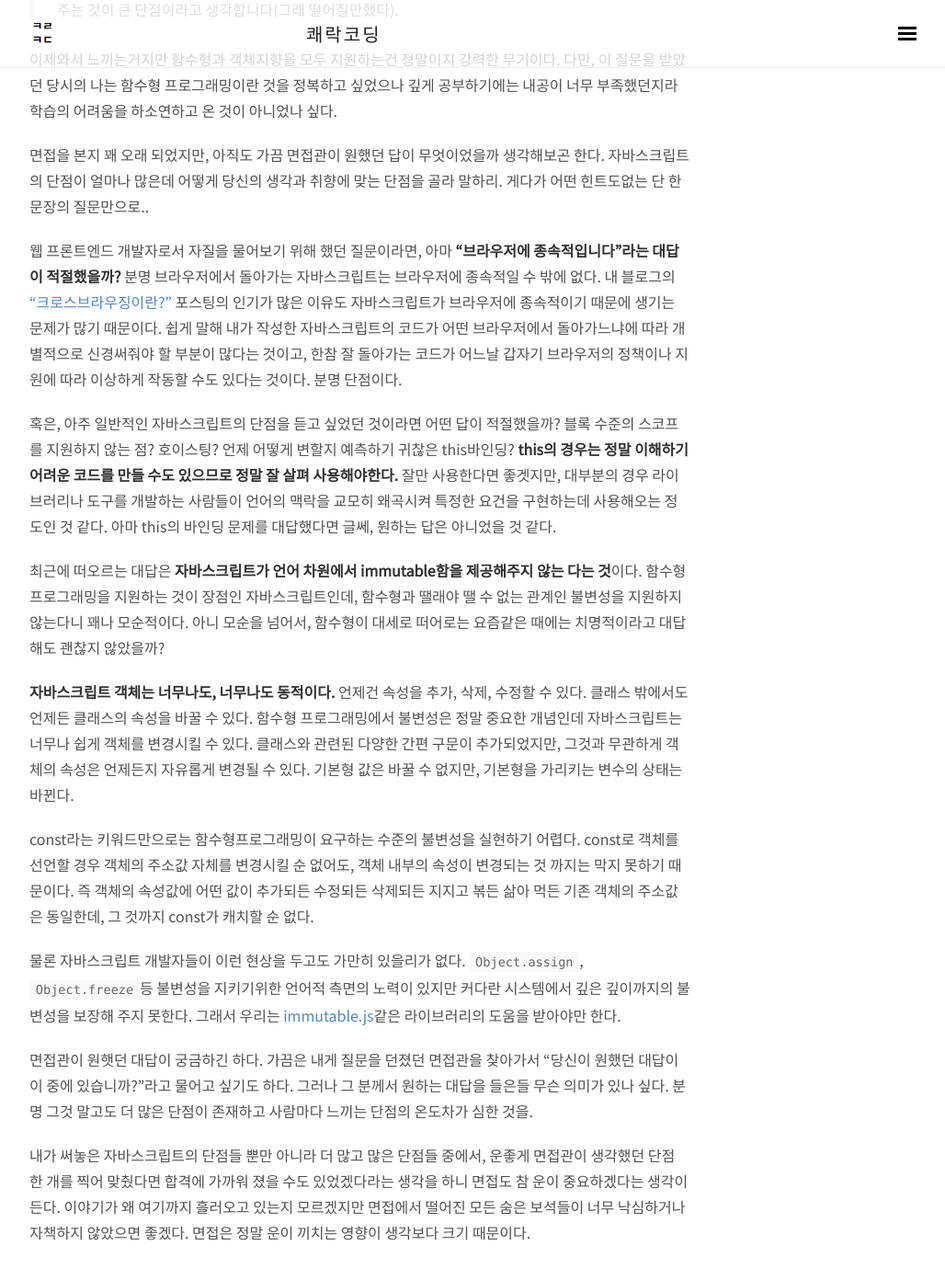
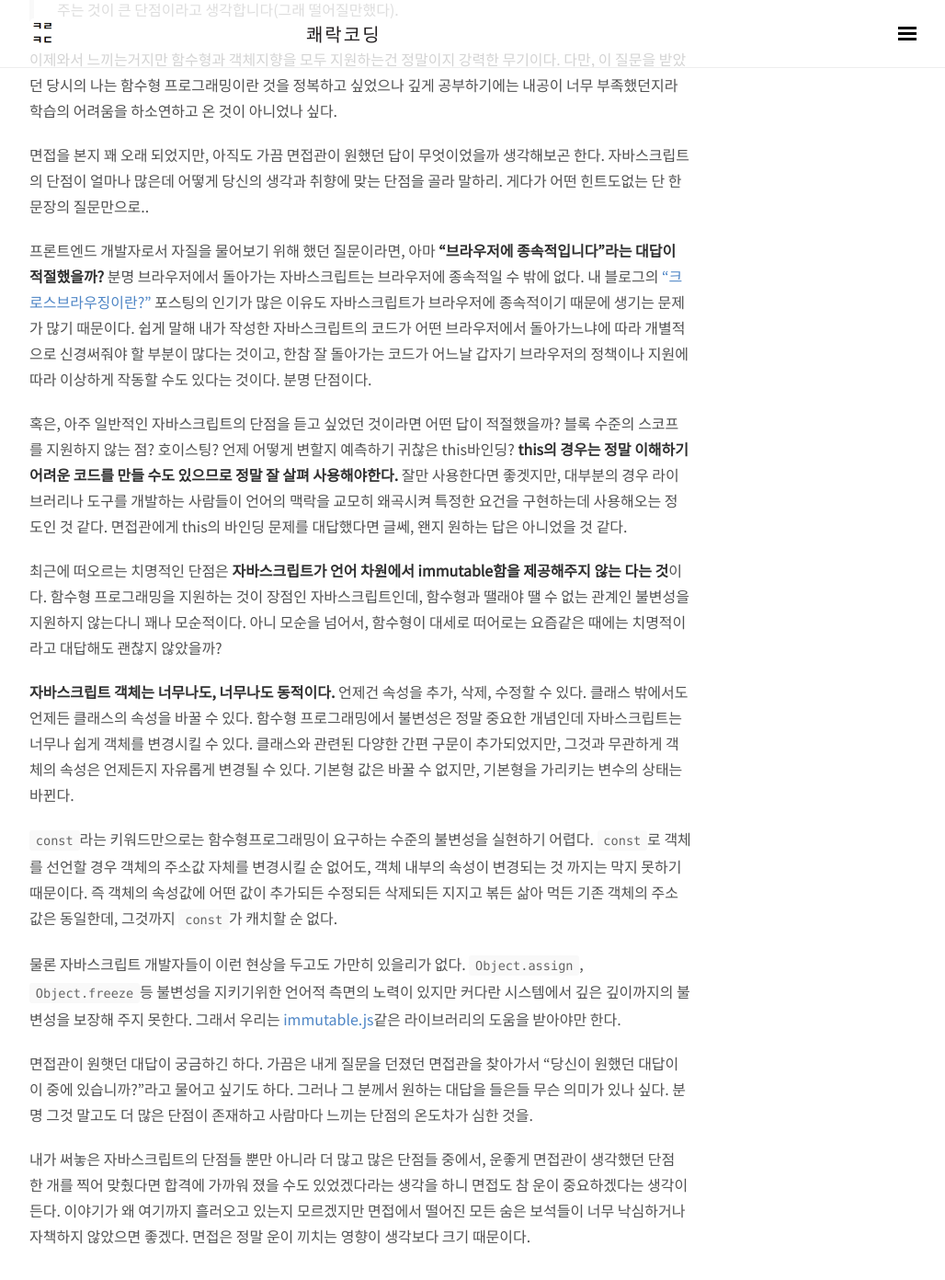
Before and after one commit to wooooooak/wooooooak.github.io, a Jekyll site: the page built from _posts/javascript/2019-04-22-자바스크립트의치명적인단점.md, in a window 1280 px wide and 1400 px high, scrolled down 537 px. Shown: the top 1392 px of the window at 92% size, without its empty margins (248-1276 px from the left). Built offline with Jekyll 4.4.1, drawn with Linux system fonts in a browser that asks for light colours; nearby versions of some CDN libraries; some web fonts are replaced; comment, search, counter and statistics services are not loaded.

Commit message:
오탈자 수정

```diff
--- a/_posts/javascript/2019-04-22-자바스크립트의치명적인단점.md
+++ b/_posts/javascript/2019-04-22-자바스크립트의치명적인단점.md
@@ -19,15 +19,15 @@ comments: true
 
 면접을 본지 꽤 오래 되었지만, 아직도 가끔 면접관이 원했던 답이 무엇이었을까 생각해보곤 한다. 자바스크립트의 단점이 얼마나 많은데 어떻게 당신의 생각과 취향에 맞는 단점을 골라 말하리. 게다가 어떤 힌트도없는 단 한 문장의 질문만으로..
 
-웹 프론트엔드 개발자로서 자질을 물어보기 위해 했던 질문이라면, 아마 **"브라우저에 종속적입니다"라는 대답이 적절했을까?** 분명 브라우저에서 돌아가는 자바스크립트는 브라우저에 종속적일 수 밖에 없다. 내 블로그의 ["크로스브라우징이란?"](https://wooooooak.github.io/frontend/2018/08/17/%ED%81%AC%EB%A1%9C%EC%8A%A4%EB%B8%8C%EB%9D%BC%EC%9A%B0%EC%A7%95/) 포스팅의 인기가 많은 이유도 자바스크립트가 브라우저에 종속적이기 때문에 생기는 문제가 많기 때문이다. 쉽게 말해 내가 작성한 자바스크립트의 코드가 어떤 브라우저에서 돌아가느냐에 따라 개별적으로 신경써줘야 할 부분이 많다는 것이고, 한참 잘 돌아가는 코드가 어느날 갑자기 브라우저의 정책이나 지원에 따라 이상하게 작동할 수도 있다는 것이다. 분명 단점이다.
+프론트엔드 개발자로서 자질을 물어보기 위해 했던 질문이라면, 아마 **"브라우저에 종속적입니다"라는 대답이 적절했을까?** 분명 브라우저에서 돌아가는 자바스크립트는 브라우저에 종속적일 수 밖에 없다. 내 블로그의 ["크로스브라우징이란?"](https://wooooooak.github.io/frontend/2018/08/17/%ED%81%AC%EB%A1%9C%EC%8A%A4%EB%B8%8C%EB%9D%BC%EC%9A%B0%EC%A7%95/) 포스팅의 인기가 많은 이유도 자바스크립트가 브라우저에 종속적이기 때문에 생기는 문제가 많기 때문이다. 쉽게 말해 내가 작성한 자바스크립트의 코드가 어떤 브라우저에서 돌아가느냐에 따라 개별적으로 신경써줘야 할 부분이 많다는 것이고, 한참 잘 돌아가는 코드가 어느날 갑자기 브라우저의 정책이나 지원에 따라 이상하게 작동할 수도 있다는 것이다. 분명 단점이다.
 
-혹은, 아주 일반적인 자바스크립트의 단점을 듣고 싶었던 것이라면 어떤 답이 적절했을까? 블록 수준의 스코프를 지원하지 않는 점? 호이스팅? 언제 어떻게 변할지 예측하기 귀찮은 this바인딩? **this의 경우는 정말 이해하기 어려운 코드를 만들 수도 있으므로 정말 잘 살펴 사용해야한다.** 잘만 사용한다면 좋겟지만, 대부분의 경우 라이브러리나 도구를 개발하는 사람들이 언어의 맥락을 교모히 왜곡시켜 특정한 요건을 구현하는데 사용해오는 정도인 것 같다. 아마 this의 바인딩 문제를 대답했다면 글쎄, 원하는 답은 아니었을 것 같다.
+혹은, 아주 일반적인 자바스크립트의 단점을 듣고 싶었던 것이라면 어떤 답이 적절했을까? 블록 수준의 스코프를 지원하지 않는 점? 호이스팅? 언제 어떻게 변할지 예측하기 귀찮은 this바인딩? **this의 경우는 정말 이해하기 어려운 코드를 만들 수도 있으므로 정말 잘 살펴 사용해야한다.** 잘만 사용한다면 좋겟지만, 대부분의 경우 라이브러리나 도구를 개발하는 사람들이 언어의 맥락을 교모히 왜곡시켜 특정한 요건을 구현하는데 사용해오는 정도인 것 같다. 면접관에게 this의 바인딩 문제를 대답했다면 글쎄, 왠지 원하는 답은 아니었을 것 같다.
 
-최근에 떠오르는 대답은 **자바스크립트가 언어 차원에서 immutable함을 제공해주지 않는 다는 것**이다. 함수형 프로그래밍을 지원하는 것이 장점인 자바스크립트인데, 함수형과 땔래야 땔 수 없는 관계인 불변성을 지원하지 않는다니 꽤나 모순적이다. 아니 모순을 넘어서, 함수형이 대세로 떠어로는 요즘같은 때에는 치명적이라고 대답해도 괜찮지 않았을까?
+최근에 떠오르는 치명적인 단점은 **자바스크립트가 언어 차원에서 immutable함을 제공해주지 않는 다는 것**이다. 함수형 프로그래밍을 지원하는 것이 장점인 자바스크립트인데, 함수형과 땔래야 땔 수 없는 관계인 불변성을 지원하지 않는다니 꽤나 모순적이다. 아니 모순을 넘어서, 함수형이 대세로 떠어로는 요즘같은 때에는 치명적이라고 대답해도 괜찮지 않았을까?
 
 **자바스크립트 객체는 너무나도, 너무나도 동적이다.** 언제건 속성을 추가, 삭제, 수정할 수 있다. 클래스 밖에서도 언제든 클래스의 속성을 바꿀 수 있다. 함수형 프로그래밍에서 불변성은 정말 중요한 개념인데 자바스크립트는 너무나 쉽게 객체를 변경시킬 수 있다. 클래스와 관련된 다양한 간편 구문이 추가되었지만, 그것과 무관하게 객체의 속성은 언제든지 자유롭게 변경될 수 있다. 기본형 값은 바꿀 수 없지만, 기본형을 가리키는 변수의 상태는 바뀐다.
 
-const라는 키워드만으로는 함수형프로그래밍이 요구하는 수준의 불변성을 실현하기 어렵다. const로 객체를 선언할 경우 객체의 주소값 자체를 변경시킬 순 없어도, 객체 내부의 속성이 변경되는 것 까지는 막지 못하기 때문이다. 즉 객체의 속성값에 어떤 값이 추가되든 수정되든 삭제되든 지지고 볶든 삶아 먹든 기존 객체의 주소값은 동일한데, 그 것까지 const가 캐치할 순 없다.
+`const`라는 키워드만으로는 함수형프로그래밍이 요구하는 수준의 불변성을 실현하기 어렵다. `const`로 객체를 선언할 경우 객체의 주소값 자체를 변경시킬 순 없어도, 객체 내부의 속성이 변경되는 것 까지는 막지 못하기 때문이다. 즉 객체의 속성값에 어떤 값이 추가되든 수정되든 삭제되든 지지고 볶든 삶아 먹든 기존 객체의 주소값은 동일한데, 그것까지 `const`가 캐치할 순 없다.
 
 물론 자바스크립트 개발자들이 이런 현상을 두고도 가만히 있을리가 없다. `Object.assign`, `Object.freeze`등 불변성을 지키기위한 언어적 측면의 노력이 있지만 커다란 시스템에서 깊은 깊이까지의 불변성을 보장해 주지 못한다. 그래서 우리는 [immutable.js](https://github.com/immutable-js/immutable-js)같은 라이브러리의 도움을 받아야만 한다.
 
```
